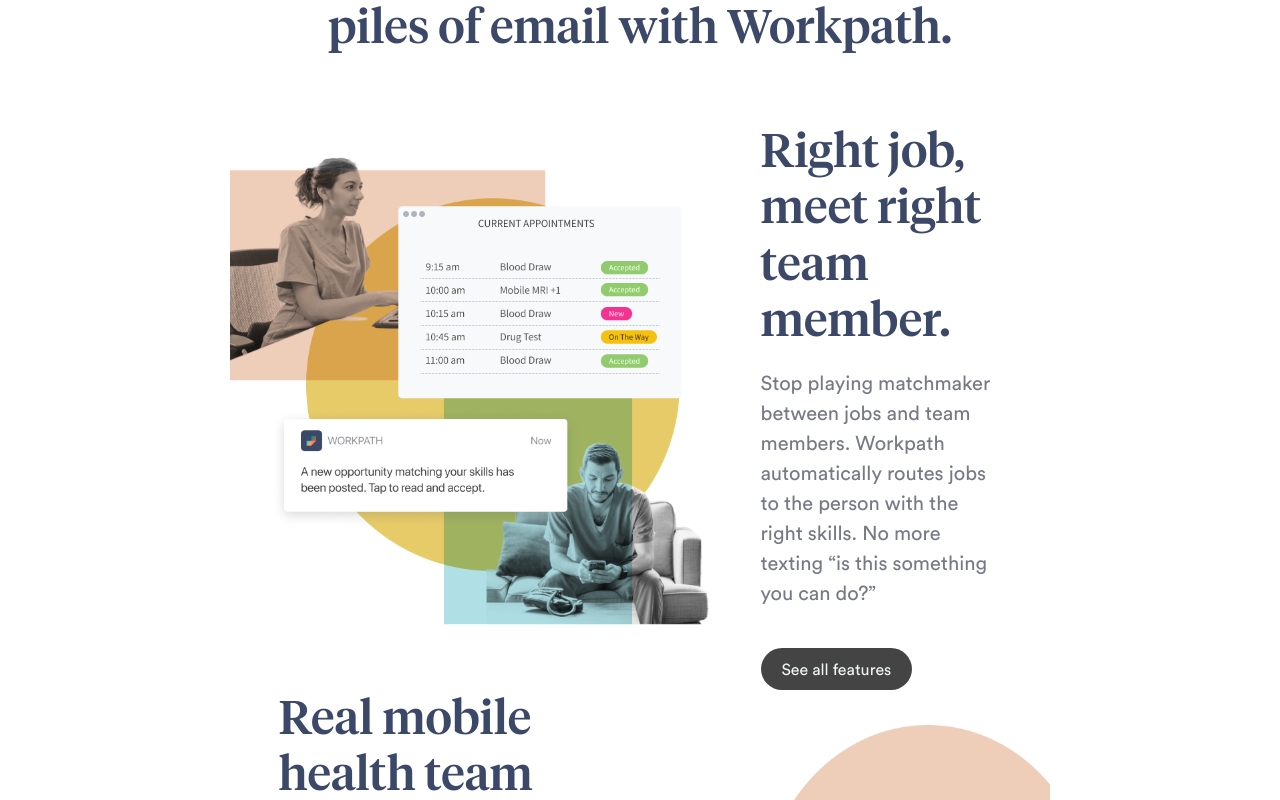
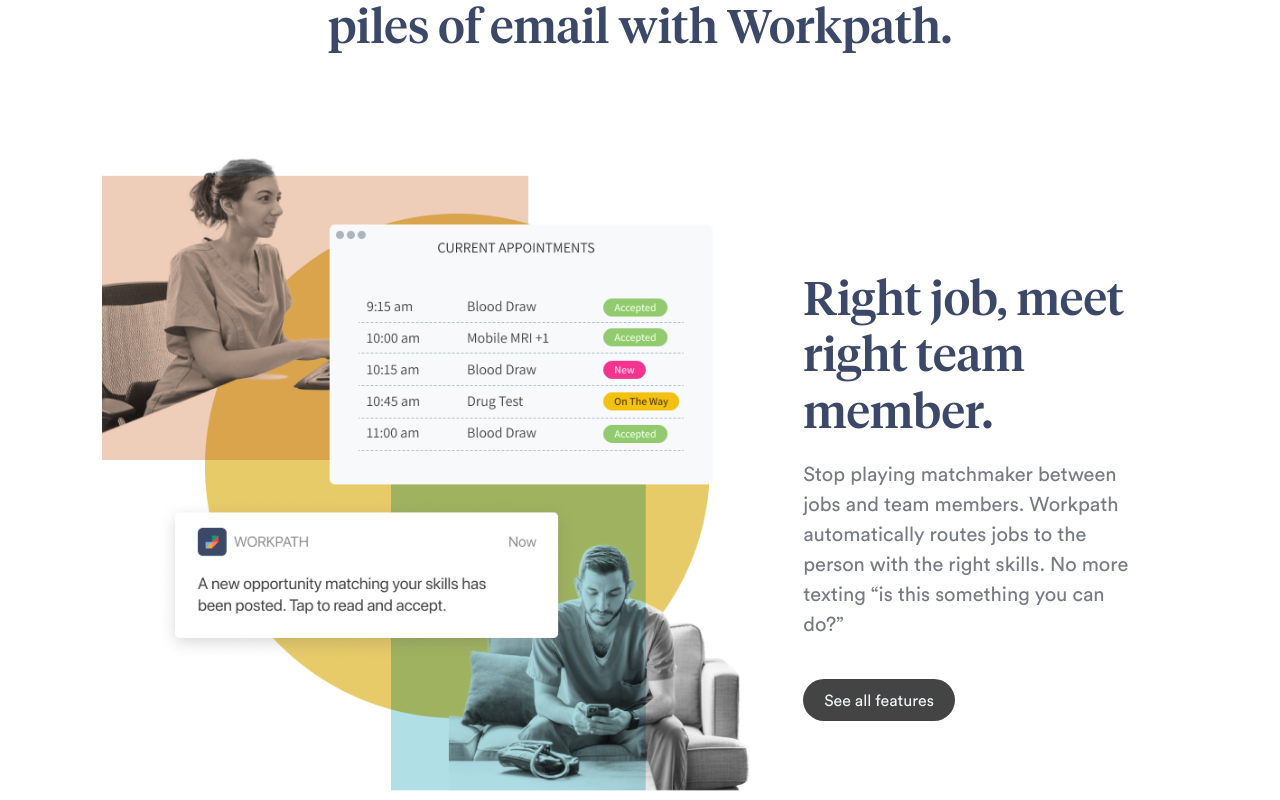
Before and after one commit to nickmjones/workpath.co, a Next.js app: page / in a window 1280 px wide. Shown: the part 820-1620 px from the top of the page. Built offline with nearby package versions, Linux system fonts and the light colour scheme.

Commit message:
More styling work

```diff
--- a/styles/modules/index.module.scss
+++ b/styles/modules/index.module.scss
@@ -8,7 +8,6 @@
   min-height: 480px;
   flex-flow: column wrap;
   background-color: white;
-  max-width: map-get($breakpoints, lg);
 
   @include respond-to(md) {
     flex-flow: row wrap;
```
